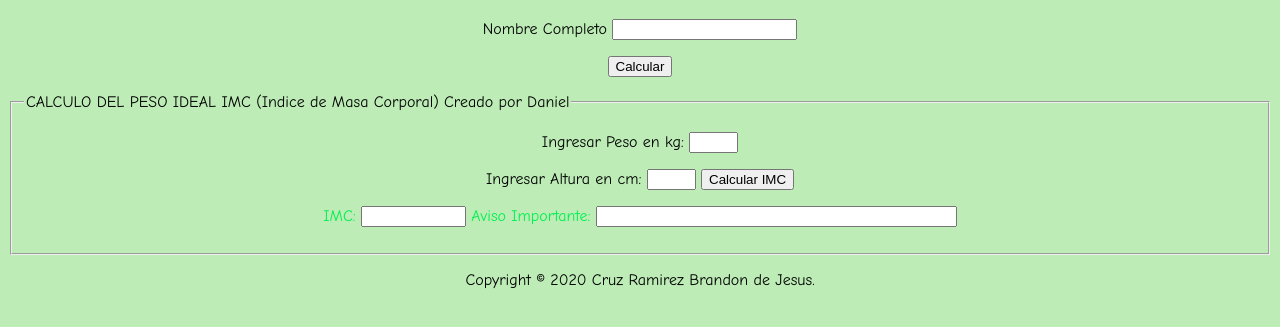
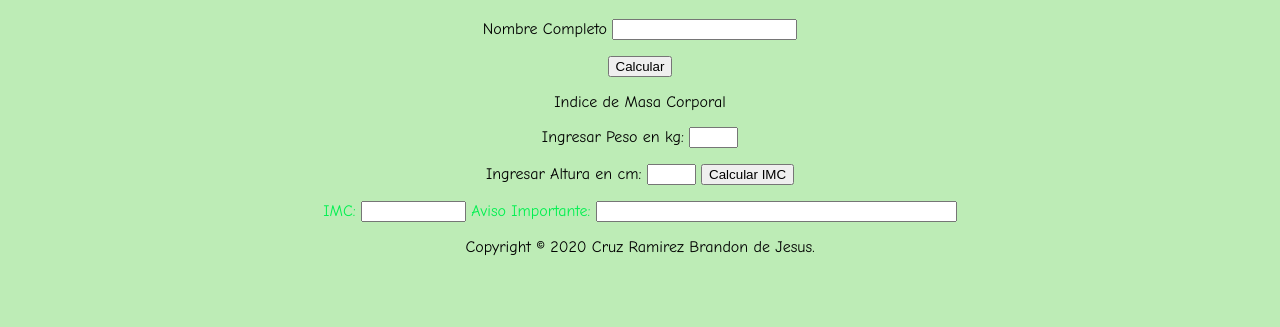
Before and after one commit to goofyxrl8/goofyxrl8.github.io, a plain HTML site: page index.html in a window 1280 px wide. Shown: the part 61-388 px from the top of the page. Drawn offline with Linux system fonts and the light colour scheme; a script that the page names is missing.

Commit message:
Update index.html

```diff
--- a/index.html
+++ b/index.html
@@ -100,9 +100,9 @@
       <body>
      <form name="f1" id="f1" action="">
      <!--enmarcamos el formulario-->
-     <fieldset>
+
      <!--le damos un nombre al marco-->
-     <legend class="padre">CALCULO DEL PESO IDEAL IMC (Indice de Masa Corporal) Creado por Daniel</legend>
+     <legend class="padre">Indice de Masa Corporal</legend>
       <p class="azule"> Ingresar Peso en kg:
       <!--definimos una caja donde introducir el dato del peso-->
       <input type="text" name="peso" id="peso" size="3" maxlength="4">
@@ -120,7 +120,7 @@
       <!--definimos una caja donde la funcion escribira el comentario, definido en leyenda-->
       <input type="text" name="leyenda" id="leyenda" size="42">
       </p>
-     </fieldset>
+
      </form>
 
 
```
